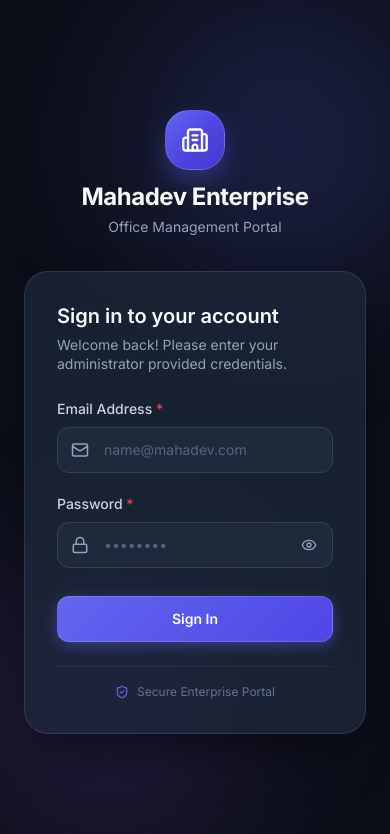
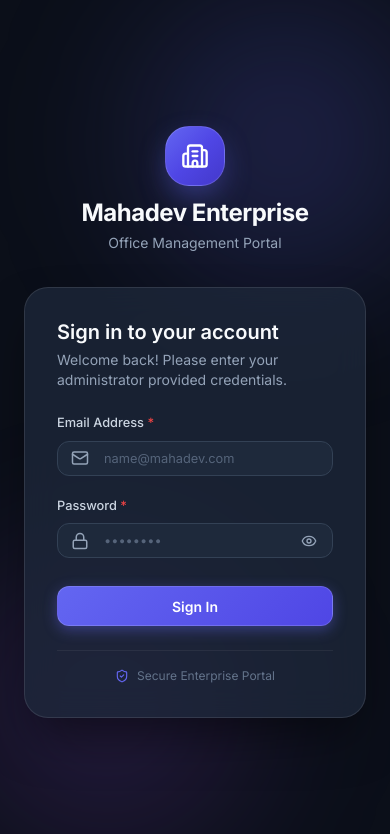
Before and after one commit to Deepak5310/MahadevEnt, a React (Vite) app: page /login in a window 390 px wide. Shown: the top 834 px of the page. Built offline with nearby package versions, Linux system fonts and the light colour scheme; no server answers.

Commit message:
style: compact mobile viewport UI/UX — slim card paddings, dense stat counters, smaller icons, compact topbar height, and tight spacing
Signed-off-by: Deepak5310 <37282143+Deepak5310@users.noreply.github.com>

```diff
--- a/src/components/layout/layout.css
+++ b/src/components/layout/layout.css
@@ -360,7 +360,8 @@
   }
 
   .topbar {
-    padding: 0 0.875rem;
+    height: 3.25rem !important;
+    padding: 0 0.75rem !important;
     gap: 0.5rem;
   }
 
@@ -389,6 +390,6 @@
   }
 
   .layout-main {
-    padding: 0.875rem 1rem;
+    padding: 0.75rem 0.75rem !important;
   }
 }
--- a/src/components/ui/ui.css
+++ b/src/components/ui/ui.css
@@ -528,3 +528,78 @@
   border-top: 1px solid var(--color-border);
   flex-shrink: 0;
 }
+
+/* ── Mobile Compact Sizing & Dense Viewport Overrides ───────── */
+@media (max-width: 768px) {
+  .card {
+    padding: 0.875rem 1rem !important;
+    border-radius: 0.875rem !important;
+  }
+
+  .card-title {
+    font-size: 0.95rem !important;
+  }
+
+  .stat-card {
+    padding: 0.75rem 0.875rem !important;
+    gap: 0.4rem !important;
+    border-radius: 0.875rem !important;
+  }
+
+  .stat-card-value {
+    font-size: 1.2rem !important;
+    margin-bottom: 0 !important;
+  }
+
+  .stat-card-label {
+    font-size: 0.7rem !important;
+  }
+
+  .stat-card-icon {
+    width: 2rem !important;
+    height: 2rem !important;
+    border-radius: 0.5rem !important;
+  }
+
+  .stat-card-icon svg {
+    width: 15px !important;
+    height: 15px !important;
+  }
+
+  .modal-body {
+    padding: 1rem !important;
+  }
+
+  .modal-header {
+    padding: 0.875rem 1rem !important;
+  }
+
+  .modal-title {
+    font-size: 1rem !important;
+  }
+
+  .btn {
+    height: 2.2rem !important;
+    font-size: 0.8rem !important;
+    padding: 0 0.85rem !important;
+  }
+
+  .btn--lg {
+    height: 2.5rem !important;
+    font-size: 0.875rem !important;
+  }
+
+  .field-label {
+    font-size: 0.8rem !important;
+  }
+
+  .input {
+    height: 2.2rem !important;
+    font-size: 0.8rem !important;
+  }
+
+  table th, table td {
+    padding: 0.65rem 0.75rem !important;
+    font-size: 0.78rem !important;
+  }
+}
```
